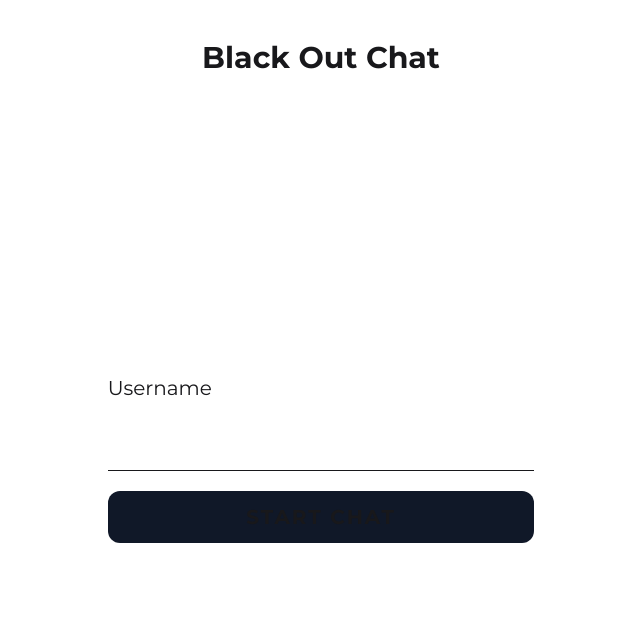
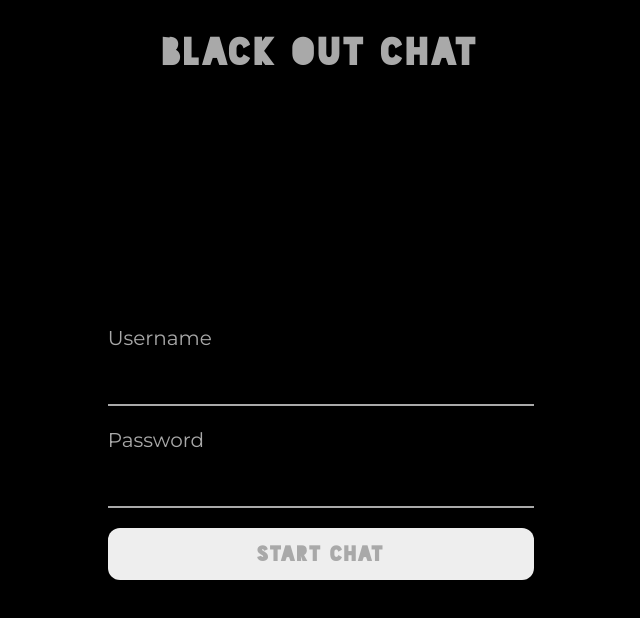
Before and after one commit to mpozdal/blackout-chat-frontend, an Angular app: page / in a window 1280 px wide. Shown: the top 618 px of the page, without its empty margins (319-959 px from the left). Built offline with nearby package versions, Linux system fonts and the light colour scheme; no server answers.

Commit message:
improve header, change displaying msgs, add envs

```diff
--- a/src/app/app.html
+++ b/src/app/app.html
@@ -1,2 +1 @@
-
 <router-outlet />
--- a/src/app/auth.ts
+++ b/src/app/auth.ts
@@ -1,11 +1,12 @@
-import { Injectable } from '@angular/core';
+import { inject, Injectable } from '@angular/core';
+import { Router } from '@angular/router';
 
 @Injectable({
   providedIn: 'root',
 })
 export class Auth {
   private username: string = '';
-
+  router = inject(Router);
   setUsername(name: string) {
     this.username = name;
   }
@@ -16,6 +17,10 @@ export class Auth {
     if (this.username.trim() === '') return false;
     return true;
   }
+  logout(): void {
+    this.username = '';
+    this.router.navigate(['/']);
+  }
 
   constructor() {}
 }
--- a/src/app/chat/chat.html
+++ b/src/app/chat/chat.html
@@ -1,5 +1,5 @@
-<div class="w-full h-full flex flex-col justify-between ">
-  <div class="flex gap-5 px-10 flex-col h-50 overflow-scroll flex-1">
+<div class="w-full h-full flex flex-col justify-between">
+  <div class="flex gap-5 px-10 flex-col h-50 overflow-y-scroll flex-1">
     @for(msg of messages; track msg.expiresAt) {
       <app-chat-bubble [msg]="msg"/>
     }
--- a/src/app/dashboard/dashboard.html
+++ b/src/app/dashboard/dashboard.html
@@ -1,15 +1,20 @@
-<div class="flex flex-col h-screen">
-  <div class=" py-10  text-center text-3xl font-bold">
-    Black Out Chat
+<!-- dashboard.component.html -->
+<div class="flex flex-col h-[100dvh] bg-(--background) overflow-hidden">
+  <!-- Navbar (np. 60px wysokości) -->
+  <div class="shrink-0">
+    <app-nav />
   </div>
 
+  <!-- Main content: chat (reszta przestrzeni) -->
   <div class="flex flex-1 overflow-hidden">
-    <!-- <div class="w-1/4 m-5" >
+    <!-- Sidebar (opcjonalny) -->
+    <!-- <div class="w-1/4 m-5">
       <app-sidebar />
     </div> -->
+
+    <!-- Chat -->
     <div class="w-full h-full">
       <app-chat />
     </div>
   </div>
-
 </div>
--- a/src/app/input/input.html
+++ b/src/app/input/input.html
@@ -1,4 +1,8 @@
 <div class="w-full border-base-300 flex flex-row px-10 py-5 gap-10">
   <input [(ngModel)]="message" (keyup.enter)="handleSend()" type="text" class="w-full   px-4 border-b-3 border-base-300 placeholder:text-gray-300 tracking-wider focus:outline-hidden" placeholder="Start typing..."/>
-  <button  (click)="handleSend()" class="cursor-pointer bg-base-300 px-10 py-3 text-xl font-bold rounded-xl">Send</button>
+  <button  (click)="handleSend()" class="cursor-pointer bg-base-300 p-3 font-bold rounded-xl">
+    <i class="fas fa-seedling"></i>
+    <svg width="25px" height="25px" viewBox="0 0 24 24" fill="none" xmlns="http://www.w3.org/2000/svg">
+    <path d="M11.5003 12H5.41872M5.24634 12.7972L4.24158 15.7986C3.69128 17.4424 3.41613 18.2643 3.61359 18.7704C3.78506 19.21 4.15335 19.5432 4.6078 19.6701C5.13111 19.8161 5.92151 19.4604 7.50231 18.7491L17.6367 14.1886C19.1797 13.4942 19.9512 13.1471 20.1896 12.6648C20.3968 12.2458 20.3968 11.7541 20.1896 11.3351C19.9512 10.8529 19.1797 10.5057 17.6367 9.81135L7.48483 5.24303C5.90879 4.53382 5.12078 4.17921 4.59799 4.32468C4.14397 4.45101 3.77572 4.78336 3.60365 5.22209C3.40551 5.72728 3.67772 6.54741 4.22215 8.18767L5.24829 11.2793C5.34179 11.561 5.38855 11.7019 5.407 11.8459C5.42338 11.9738 5.42321 12.1032 5.40651 12.231C5.38768 12.375 5.34057 12.5157 5.24634 12.7972Z" stroke="darkgray" stroke-width="2" stroke-linecap="round" stroke-linejoin="round"/>
+    </svg></button>
 </div>
--- a/src/app/login/login.html
+++ b/src/app/login/login.html
@@ -1,13 +1,47 @@
-<div class="h-screen w-full flex flex-col items-center">
-  <div class="w-full  py-10 flex justify-center items-center text-3xl font-bold">
-    Black Out Chat
-  </div>
+<div class="h-screen w-full flex flex-col items-center bg-(--background)">
+  <header class="relative w-full text-white px-6 py-10 flex items-center justify-between shadow-md">
+    <div class="w-32"></div>
+    <h1 class="absolute left-1/2 transform -translate-x-1/2 text-4xl font-semibold header tracking-widest">
+      Black Out Chat
+    </h1>
+    <div class="flex items-center gap-4 text-sm lg:text-base w-32 justify-end">
+      <span class="text-gray-300 hidden sm:inline">&nbsp;</span>
+
+    </div>
+  </header>
+
 
   <div class="w-1/3 flex-1 flex gap-5 justify-center items-center flex-col">
+    <!-- Username -->
     <label class="flex flex-col text-xl w-full">
       <span>Username</span>
-      <input (keyup.enter)="login()" [(ngModel)]="username"  type="text" class="  py-5 border-b-1  focus:outline-hidden"/>
+      <input
+        [(ngModel)]="username"
+        type="text"
+
+        class="py-3 focus:outline-none border-b-2 border-darkgray"
+      />
     </label>
-    <button type="submit"  (click)="login()" class=" w-full cursor-pointer bg-gray-900 hover:bg-gray-800 transition-all px-15 py-3 rounded-xl font-bold tracking-widest text-xl">START CHAT</button>
+
+    <!-- Password -->
+    <label class="flex flex-col text-xl w-full">
+      <span>Password</span>
+      <input
+        [(ngModel)]="password"
+        (keyup.enter)="login()"
+        type="password"
+
+        class='py-3 focus:outline-none border-b-2 border-darkgray'
+      />
+    </label>
+
+    <!-- Przycisk -->
+    <button
+      type="submit"
+      (click)="login()"
+      class="w-full cursor-pointer bg-base-300 hover:bg-gray-900 transition-all px-15 py-3 rounded-xl font-bold tracking-widest text-sm lg:text-xl header"
+    >
+      START CHAT
+    </button>
   </div>
 </div>
--- a/src/app/login/login.ts
+++ b/src/app/login/login.ts
@@ -2,22 +2,32 @@ import { Component, NgModule } from '@angular/core';
 import { Router } from '@angular/router';
 import { Auth } from '../auth';
 import { CommonModule } from '@angular/common';
-import {FormsModule} from '@angular/forms'
+import { FormsModule } from '@angular/forms';
+import { environment } from '../../environments/environment';
 @Component({
   selector: 'app-login',
   imports: [CommonModule, FormsModule],
   templateUrl: './login.html',
-  styleUrl: './login.css'
+  styleUrl: './login.css',
 })
 export class Login {
-  username: string = "";
+  username: string = '';
+  password: string = '';
+  showError: boolean = false;
 
   constructor(private router: Router, private authService: Auth) {}
 
   login() {
-    if(this.username.trim()) {
-      this.authService.setUsername(this.username)
-      this.router.navigate(["/chat"])
+    this.showError = false;
+    if (!this.username.trim() || !this.password.trim()) {
+      this.showError = true;
+      return;
     }
+    if (this.password !== environment.password) {
+      this.showError = true;
+      return;
+    }
+    this.authService.setUsername(this.username);
+    this.router.navigate(['/chat']);
   }
 }
--- a/src/app/nav/nav.html
+++ b/src/app/nav/nav.html
@@ -1,6 +1,17 @@
-<div class="w-full p-5 flex justify-center items-center bg-black text-3xl font-bold">
-  Black Out Chat
-  <div>
-    Hello, anonymous!
+<header class="relative w-full text-white px-6 py-10 flex items-center justify-between shadow-md">
+  <div class="w-64"></div>
+  <h1 class="absolute left-1/2 transform -translate-x-1/2 text-2xl md:text-4xl font-semibold header tracking-widest">
+    Black Out Chat
+  </h1>
+
+  <div class="flex items-center gap-4 text-sm lg:text-base w-64 justify-end">
+    <span class="text-gray-300 hidden sm:inline text-bold header tracking-widest">Hi, {{username}}</span>
+    <button (click)="logout()" aria-label="Wyloguj" class="cursor-pointer" >
+      <svg xmlns="http://www.w3.org/2000/svg" class="h-6 w-6 hover:scale-150 transition" fill="none"
+           viewBox="0 0 24 24" stroke="currentColor" stroke-width="2">
+        <path stroke-linecap="round" stroke-linejoin="round"
+              d="M17 16l4-4m0 0l-4-4m4 4H7" />
+      </svg>
+    </button>
   </div>
-</div>
+</header>
--- a/src/app/nav/nav.ts
+++ b/src/app/nav/nav.ts
@@ -1,11 +1,21 @@
-import { Component } from '@angular/core';
+import { Component, inject } from '@angular/core';
+import { Auth } from '../auth';
 
 @Component({
   selector: 'app-nav',
   imports: [],
   templateUrl: './nav.html',
-  styleUrl: './nav.css'
+  styleUrl: './nav.css',
 })
 export class Nav {
+  username: string;
+  authService = inject(Auth);
+  constructor() {
+    this.username = this.authService.getUsername();
+  }
 
+  logout() {
+    console.log('click');
+    this.authService.logout();
+  }
 }
--- a/src/styles.css
+++ b/src/styles.css
@@ -1,7 +1,27 @@
 /* You can add global styles to this file, and also import other style files */
+
 @import "tailwindcss";
 @plugin "daisyui";
 
 * {
   font-family: "Montserrat", sans-serif;
+  color: darkgray;
 }
+*::-webkit-scrollbar {
+  width: 0px !important;
+  background-color: white !important;
+}
+@theme {
+  --background: #000;
+  --header: darkgray;
+}
+
+@font-face {
+  font-family: "Blackout";
+  src: url("./assets/blackout.midnight.ttf") format("truetype");
+  font-weight: normal;
+  font-style: normal;
+}
+.header {
+  font-family: "Blackout";
+}
```
Also changed, not shown: src/app/chat/chat.ts (+29 -19 lines), src/app/dashboard/dashboard.ts (+6 -7 lines), src/assets/blackout.midnight.ttf (added), 1 other file (tests, documents, lock files or other folders).
